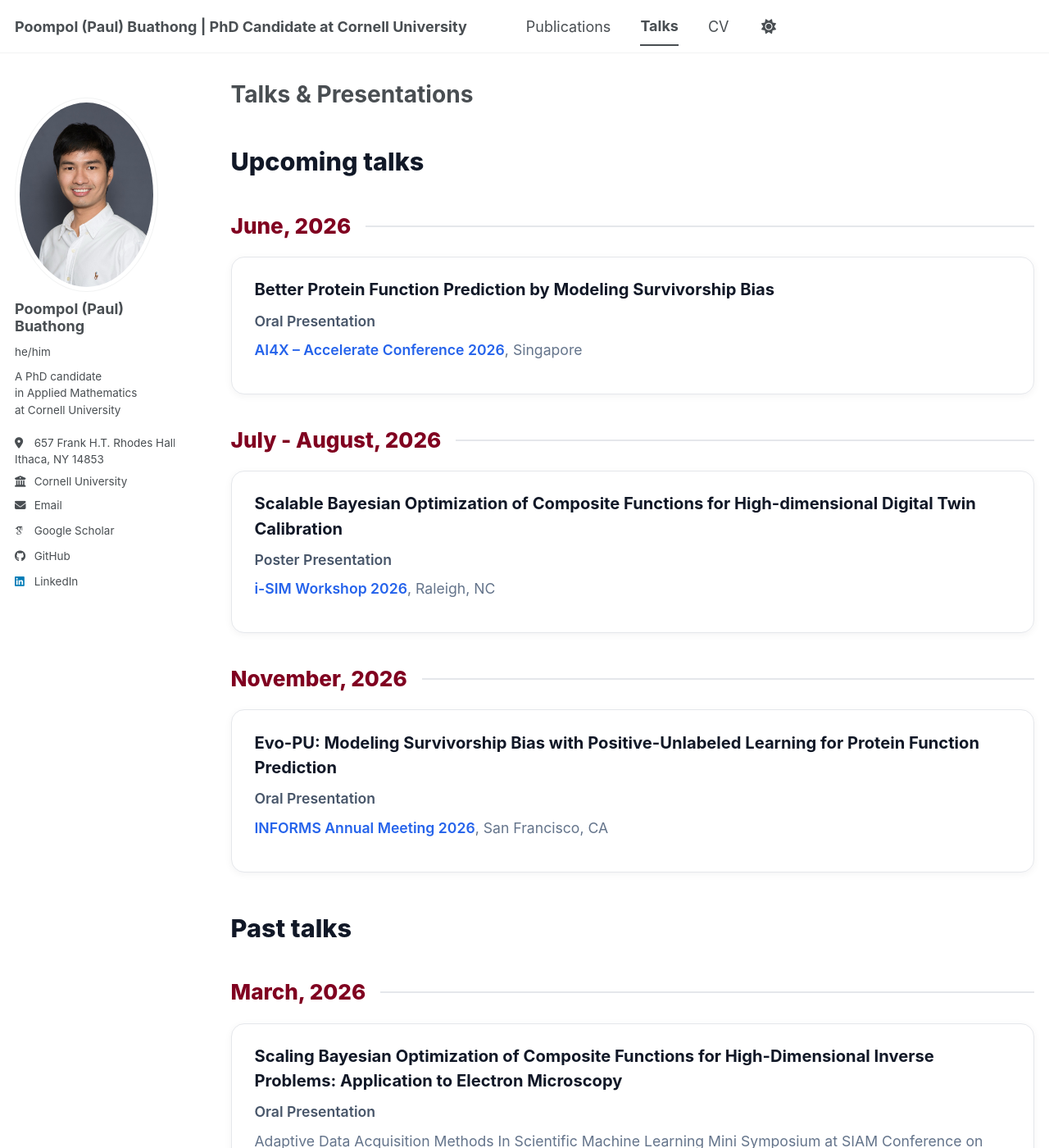
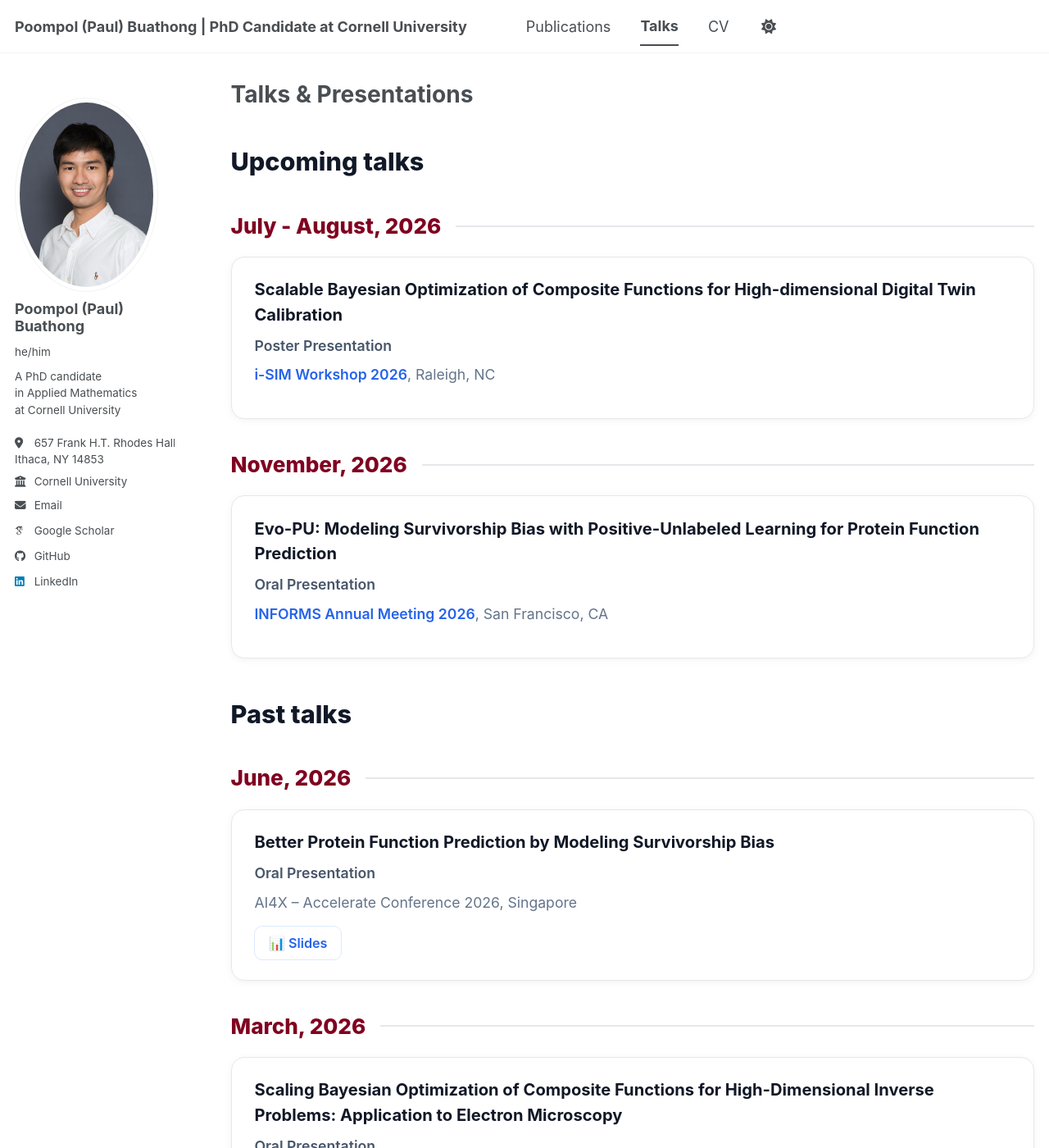
Before and after one commit to poompol/poompol.github.io, a Jekyll site: the page built from _pages/talks.md, in a window 1280 px wide and 1400 px high. Shown: the whole window at 82% size. Built offline with Jekyll 4.4.1, drawn with Linux system fonts in a browser that asks for light colours; some web fonts are replaced; a script bundle is joined from its source files by our own code; library files that are not in the unit come from our copies.

Commit message:
Update talks section to reflect past presentations
Moved upcoming talk 'Better Protein Function Prediction by Modeling Survivorship Bias' to past talks section and added presentation link.

```diff
--- a/_pages/talks.md
+++ b/_pages/talks.md
@@ -112,16 +112,6 @@
 
 <div class="talk-section-title">Upcoming talks</div>
 
-<div class="talk-date">June, 2026</div>
-
-<div class="talk-card">
-  <div class="talk-title">Better Protein Function Prediction by Modeling Survivorship Bias</div>
-  <div class="talk-type">Oral Presentation</div>
-  <div class="talk-venue">
-    <a href="https://ai4x.cc/">AI4X – Accelerate Conference 2026</a>, Singapore
-  </div>
-</div>
-
 <div class="talk-date">July - August, 2026</div>
 
 <div class="talk-card">
@@ -142,6 +132,19 @@
 </div>
 
 <div class="talk-section-title">Past talks</div>
+
+<div class="talk-date">June, 2026</div>
+
+<div class="talk-card">
+  <div class="talk-title">Better Protein Function Prediction by Modeling Survivorship Bias</div>
+  <div class="talk-type">Oral Presentation</div>
+  <div class="talk-venue">
+    AI4X – Accelerate Conference 2026, Singapore
+  </div>
+  <div class="talk-links">
+    <a href="https://docs.google.com/presentation/d/1Dp0Lu6g8luyDaESlsxlZDQdfCx6X3gvEE2QHSocE2_I/edit?usp=sharing">📊 Slides</a>
+  </div>
+</div>
 
 <div class="talk-date">March, 2026</div>
 
```
